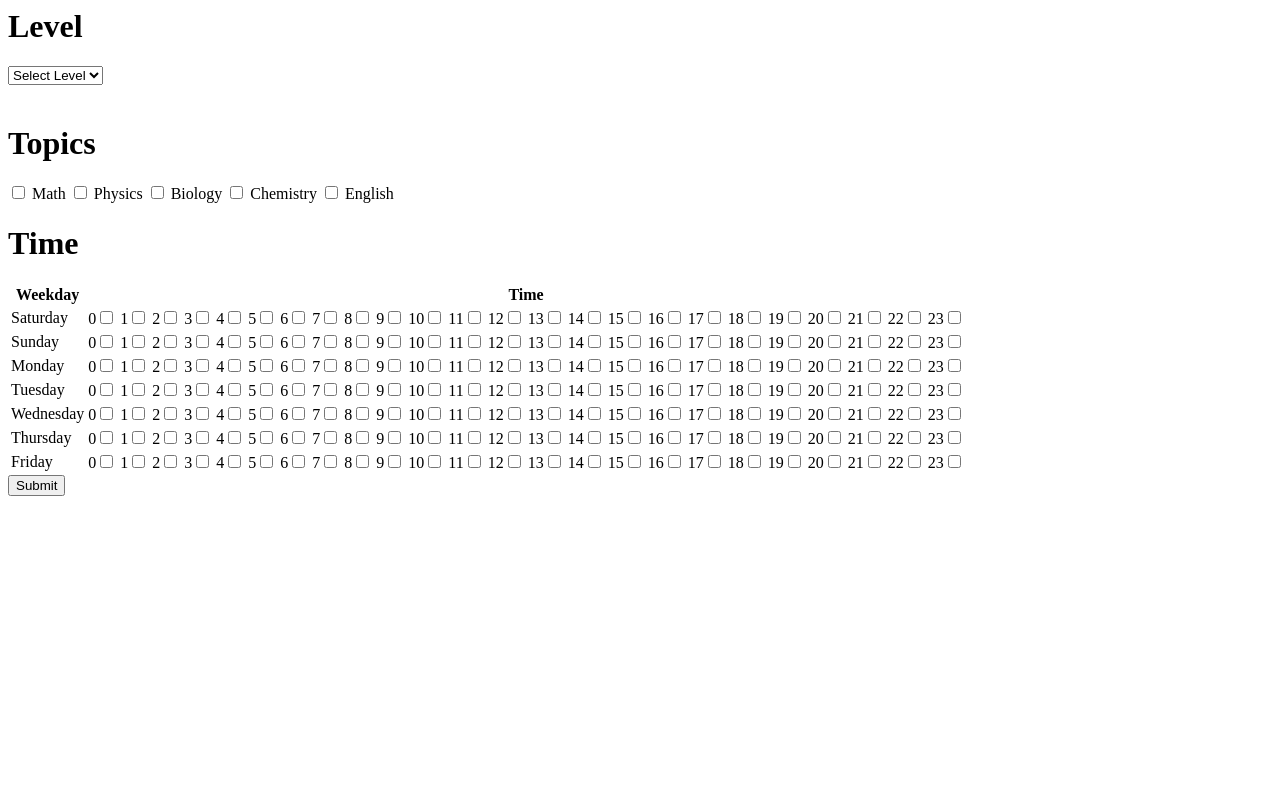
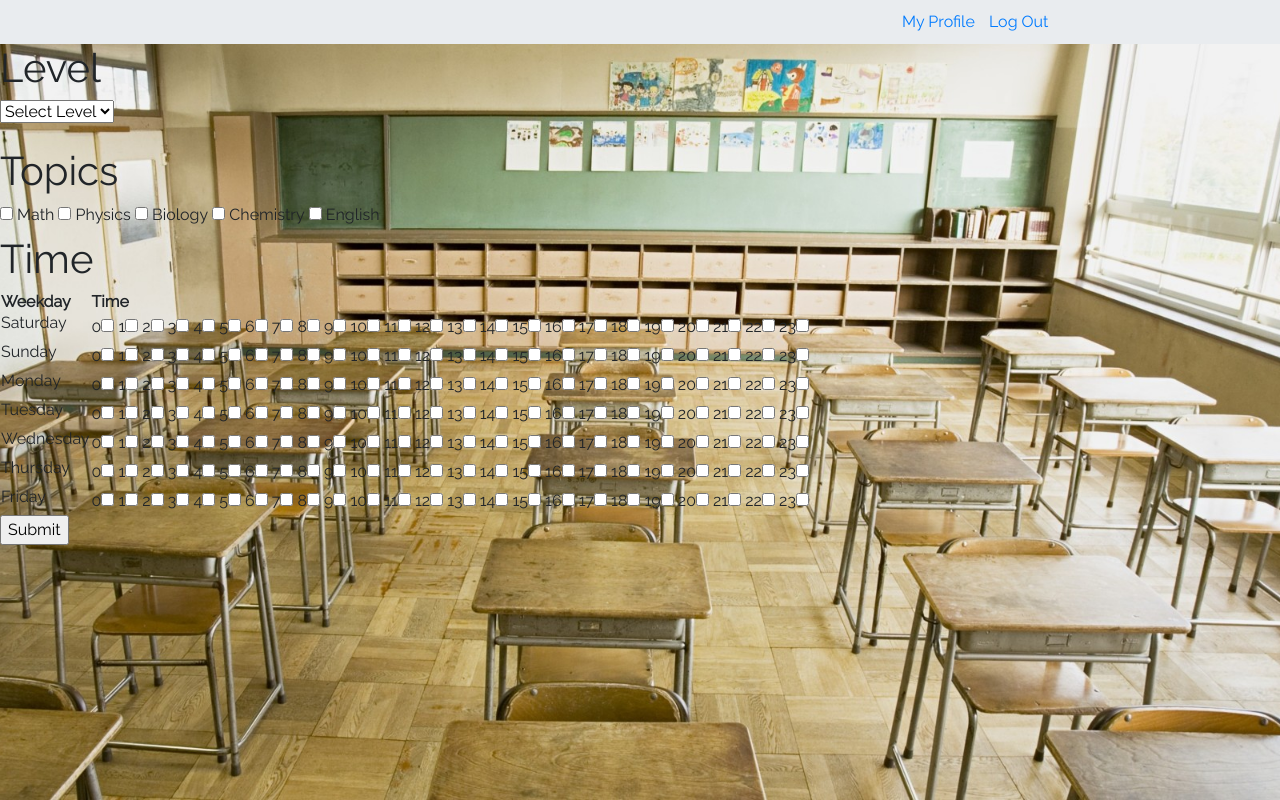
Before and after one commit to thej123/EduPortal, a Django app: template apps/eduPortal/templates/eduPortal/register.html in a window 1280 px wide. Run offline with Django 3.2, Linux system fonts and the light colour scheme; the template is opened without the code that fills it, so the values that code supplies are empty; parts of the project's set-up code (start-up, migrations or seed data) failed here and were passed over; some libraries are stand-ins or nearby versions.

Commit message:
added register css

```diff
--- a/apps/eduPortal/static/eduPortal/css/register.css
+++ b/apps/eduPortal/static/eduPortal/css/register.css
@@ -0,0 +1,45 @@
+* {
+    font-family: 'Raleway', sans-serif;
+}
+
+body {
+    background: url('../img/classroom.jpg') no-repeat center center fixed;
+    -webkit-background-size: cover;
+    -moz-background-size: cover;
+    -o-background-size: cover;
+    background-size: cover;
+}
+
+nav {
+    background-color: #e9ecef;
+    padding: 10px;
+}
+
+h2{
+    display: inline-block;
+}
+
+.page-urls {
+    display: inline-block;
+    margin-left: 70%;
+}
+
+ a {
+    margin-left: 10px;
+}
+
+.table {
+    /* width: 600px; */
+    border: 1px solid #e9ecef;
+}
+
+.wrapper {
+    background-color: #fff;
+    margin: 20px auto;
+    padding: 25px;
+    width: 60%;
+    border-radius: 25px;
+    -webkit-box-shadow: 0px 3px 106px -12px rgba(8,8,8,1);
+    -moz-box-shadow: 0px 3px 106px -12px rgba(8,8,8,1);
+    box-shadow: 0px 3px 106px -12px rgba(8,8,8,1);
+}
--- a/apps/eduPortal/templates/eduPortal/register.html
+++ b/apps/eduPortal/templates/eduPortal/register.html
@@ -4,12 +4,15 @@
         <meta charset="UTF-8">
         <meta name="viewport" content="width=device-width, initial-scale=1.0">
         <meta http-equiv="X-UA-Compatible" content="ie=edge">
+        <link href="https://fonts.googleapis.com/css?family=Raleway" rel="stylesheet">
+        <link rel="stylesheet" href="https://maxcdn.bootstrapcdn.com/bootstrap/4.0.0-beta.2/css/bootstrap.min.css">
         {% load static %}
         <link href="https://fonts.googleapis.com/css?family=Raleway" rel="stylesheet">
         <link rel="stylesheet" type="text/css" href="static/eduPortal/register.css">
         <title>Register Page</title>
         </head>
     <body>
+
         {% if messages %}
         <div class="messages">
             {% for message in messages %}
@@ -17,6 +20,14 @@
             {% endfor %}
         </div>
         {% endif %}
+        <nav>
+            <div class="page-urls">
+                <a href="/eduPortal/registerPage">My Profile</a>
+                <a href="/eduPortal/logout">Log Out</a>
+            </div>
+        </nav>
+
+        <div>
             <form action="/eduPortal/registerSubmit" method="POST">
             {% csrf_token %}
             <div>
@@ -287,5 +298,6 @@
             </div>
             <input type="submit" value="Submit">
             </form>
+        </div>
     </body>
 </html>
```
Also changed, not shown: apps/eduPortal/static/eduPortal/img/Education.jpg (added), db.sqlite3. Lines whose indentation alone changed are shown as unchanged.
